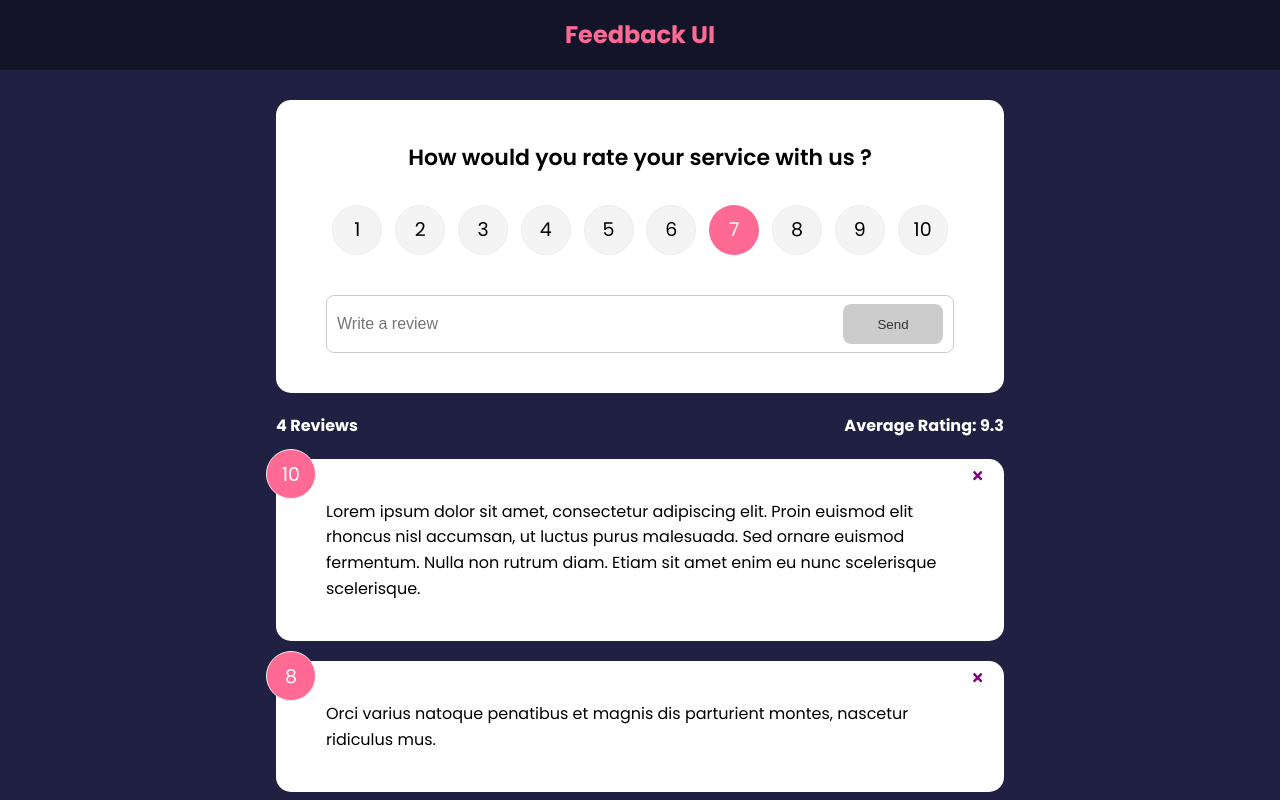
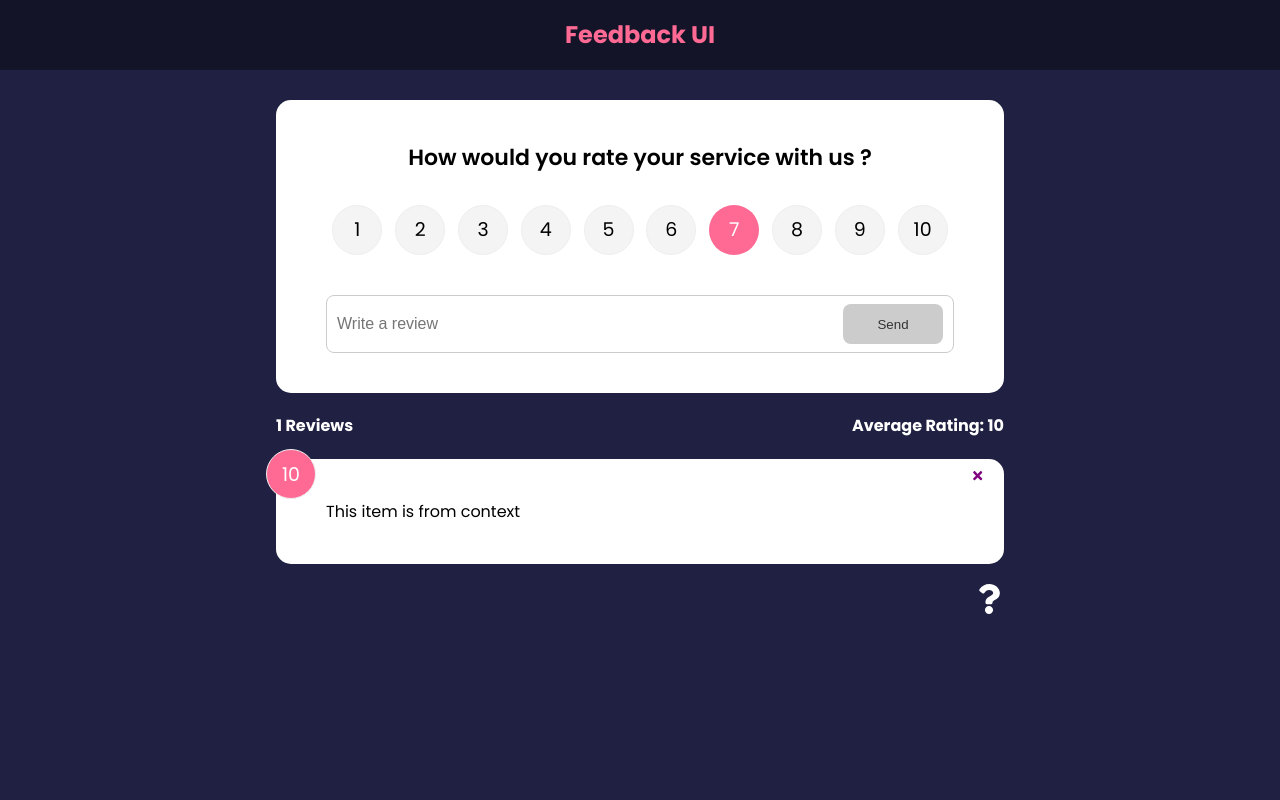
Before and after one commit to rsmacias/feedback-app, a React (Create React App) app: page / in a window 1280 px wide. Shown: the top 800 px of the page. Built offline with nearby package versions, Linux system fonts and the light colour scheme.

Commit message:
Get global state with the useContext Hook

```diff
--- a/src/App.js
+++ b/src/App.js
@@ -9,6 +9,8 @@
 
 import AboutIconLink from './components/AboutIconLink';
 import AboutPage from './pages/AboutPage';
+
+import { FeedbackProvider } from './context/FeedbackContext';
 
 function App () {
 
@@ -28,6 +30,7 @@
     };
 
     return (
+        <FeedbackProvider>
         <Router>
             <Header />
             <div className="container">
@@ -35,9 +38,8 @@
                     <Route exact path='/' element={
                         <>
                             <FeedbackForm handleAdd={addFeedback} />
-                            <FeedbackStats feedback={feedback} />
-                            <FeedbackList feedback={feedback}
-                                        handleDelete={deleteFeedback} />
+                            <FeedbackStats />
+                            <FeedbackList handleDelete={deleteFeedback} />
                         </>
                     } />
                     <Route path='/about' element={<AboutPage />} />
@@ -45,6 +47,7 @@
                 <AboutIconLink />
             </div>
         </Router>
+        </FeedbackProvider>
     );
 }
 
--- a/src/components/FeedbackList.jsx
+++ b/src/components/FeedbackList.jsx
@@ -1,8 +1,11 @@
 import { motion, AnimatePresence } from 'framer-motion';
+import { useContext } from 'react';
 import FeedbackItem from "./FeedbackItem";
-import PropTypes from 'prop-types';
+import FeedbackContext from '../context/FeedbackContext';
 
-function FeedbackList({feedback, handleDelete}) {
+function FeedbackList({ handleDelete }) {
+
+  const { feedback } = useContext(FeedbackContext);
 
   if (!feedback || feedback.length === 0) {
     return <p>No Feedback Yet</p>;
@@ -30,14 +33,4 @@
   );
 }
 
-FeedbackList.propTypes = {
-  feedback: PropTypes.arrayOf(
-    PropTypes.shape({
-      id: PropTypes.string.isRequired,
-      text: PropTypes.string.isRequired,
-      rating: PropTypes.number.isRequired
-    })
-  )
-}
-
 export default FeedbackList;
--- a/src/components/FeedbackStats.jsx
+++ b/src/components/FeedbackStats.jsx
@@ -1,6 +1,9 @@
-import PropTypes from 'prop-types'
+import { useContext } from 'react';
+import FeedbackContext from '../context/FeedbackContext';
 
-function FeedbackStats({feedback}) {
+function FeedbackStats() {
+
+  const { feedback } = useContext(FeedbackContext);
 
   let average = feedback.reduce((acumulator, current) => {
     return acumulator + current.rating;
@@ -16,8 +19,4 @@
   )
 }
 
-FeedbackStats.propTypes = {
-    feedback: PropTypes.array.isRequired,
-}
-
 export default FeedbackStats
--- /dev/null
+++ b/src/context/FeedbackContext.js
@@ -0,0 +1,24 @@
+import { createContext, useState } from 'react';
+
+const FeedbackContext = createContext([]);
+
+export const FeedbackProvider = ({children}) => {
+
+    const [feedback, setFeedback] = useState([
+        {
+            id: 1,
+            text: 'This item is from context',
+            rating: 10
+        }
+    ]);
+
+    return <FeedbackContext.Provider value={
+        {
+            feedback,
+        }
+    }>
+        {children}
+    </FeedbackContext.Provider>
+};
+
+export default FeedbackContext;
```
